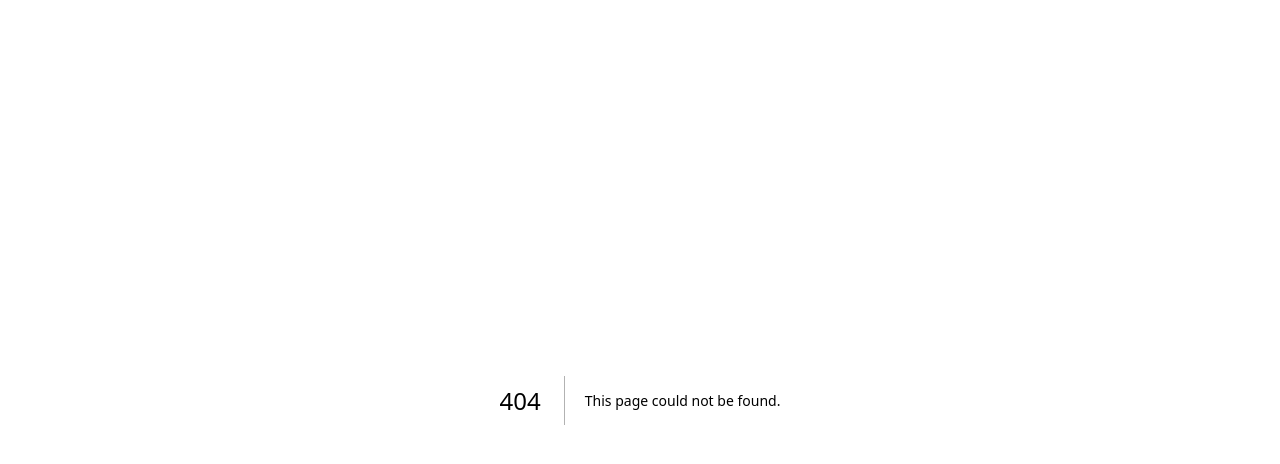
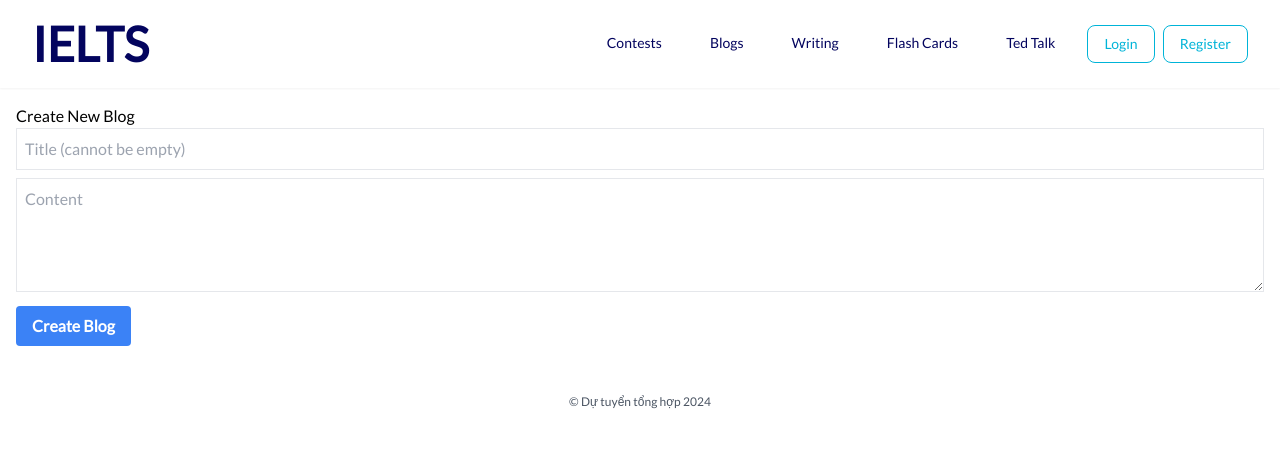
Before and after one commit to 0x2ee08/IELTS, a Next.js app in the folder frontend/: page /blog_creator in a window 1280 px wide. Before the commit this address had no page. Shown: the top 464 px of the page. Built offline with nearby package versions, Linux system fonts and the light colour scheme.

Commit message:
create blog in new page

```diff
--- /dev/null
+++ b/frontend/app/blog_creator/page.tsx
@@ -0,0 +1,76 @@
+'use client'
+import Footer from '../components/Footer';
+import Header from '../components/Header';
+import React, { useEffect, useState } from 'react';
+import { useRouter } from 'next/navigation';
+import config from '../config';
+import axios from 'axios';
+
+const BlogsCreator: React.FC = () => {
+    const [bloglist, setBloglist] = useState<string[]>([]);
+    const [authorlist, setAuthorlist] = useState<string[]>([]);
+    const [idlist, setIdlist] = useState([]);
+    const [title, setTitle] = useState('');
+    const [content, setContent] = useState('');
+    const [blog_id, setblog_id] = useState('');
+    const router = useRouter();
+
+    const createBlog = async () => {
+        const token = localStorage.getItem('token');
+        const response = await fetch(`${config.API_BASE_URL}api/create_blog`, {
+            method: 'POST',
+            headers: {
+                'Content-Type': 'application/json',
+                'Authorization': `Bearer ${token}`,
+            },
+            body: JSON.stringify({ title, content, blog_id }),
+        });
+        const result = await response.json();
+        if (response.ok) {
+            alert('Blog created successfully');
+            setTitle('');
+            setContent('');
+            setblog_id('');
+            router.push(`/blog_loader?id=${result.blog_id}`);
+        } else {
+            alert('Error creating blog: ' + result.error);
+        }
+    };
+
+    return (
+        <div className="flex flex-col min-h-screen">
+            <Header />
+
+            <div className="container mx-auto p-4">
+                <h2>Create New Blog</h2>
+                <div className="mb-4">
+                    <input
+                        type="text"
+                        value={title}
+                        onChange={(e) => setTitle(e.target.value)}
+                        placeholder="Title (cannot be empty)"
+                        className="border p-2 mb-2 w-full"
+                    />
+                    <textarea
+                        value={content}
+                        onChange={(e) => setContent(e.target.value)}
+                        rows={4}
+                        cols={50}
+                        placeholder="Content"
+                        className="border p-2 mb-2 w-full"
+                    />
+                    <button
+                        onClick={createBlog}
+                        className="bg-blue-500 hover:bg-blue-700 text-white font-bold py-2 px-4 rounded focus:outline-none focus:shadow-outline"
+                    >
+                        Create Blog
+                    </button>
+                </div>
+            </div>
+
+            <Footer />
+        </div>
+    );
+};
+
+export default BlogsCreator;
--- a/frontend/app/blogs/page.tsx
+++ b/frontend/app/blogs/page.tsx
@@ -80,30 +80,9 @@ const BlogsPage: React.FC = () => {
             <Header />
 
             <div className="container mx-auto p-4">
-                <h2>Create New Blog</h2>
-                <div className="mb-4">
-                    <input
-                        type="text"
-                        value={title}
-                        onChange={(e) => setTitle(e.target.value)}
-                        placeholder="Title (cannot be empty)"
-                        className="border p-2 mb-2 w-full"
-                    />
-                    <textarea
-                        value={content}
-                        onChange={(e) => setContent(e.target.value)}
-                        rows={4}
-                        cols={50}
-                        placeholder="Content"
-                        className="border p-2 mb-2 w-full"
-                    />
-                    <button
-                        onClick={createBlog}
-                        className="bg-blue-500 hover:bg-blue-700 text-white font-bold py-2 px-4 rounded focus:outline-none focus:shadow-outline"
-                    >
-                        Create Blog
-                    </button>
-                </div>
+                <a href={`/blog_creator`} className="text-sm text-blue-500 hover:underline">
+                    Create New Blog ?
+                </a>
             </div>
 
             <div className="container mx-auto p-4">
```
